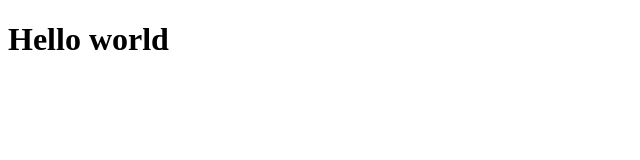
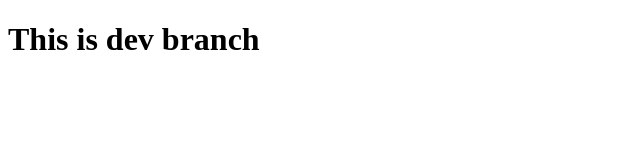
Before and after one commit to kiyohiro0310/git-practice, a plain HTML site: page index.html in a window 1280 px wide. Shown: the whole page, without its empty margins (0-640 px from the left). Drawn offline with Linux system fonts and the light colour scheme.

Commit message:
Create dev branch

```diff
--- a/index.html
+++ b/index.html
@@ -6,6 +6,6 @@
     <title>Git practice</title>
 </head>
 <body>
-    <h1>Hello world</h1>
+    <h1>This is dev branch</h1>
 </body>
 </html>
```
